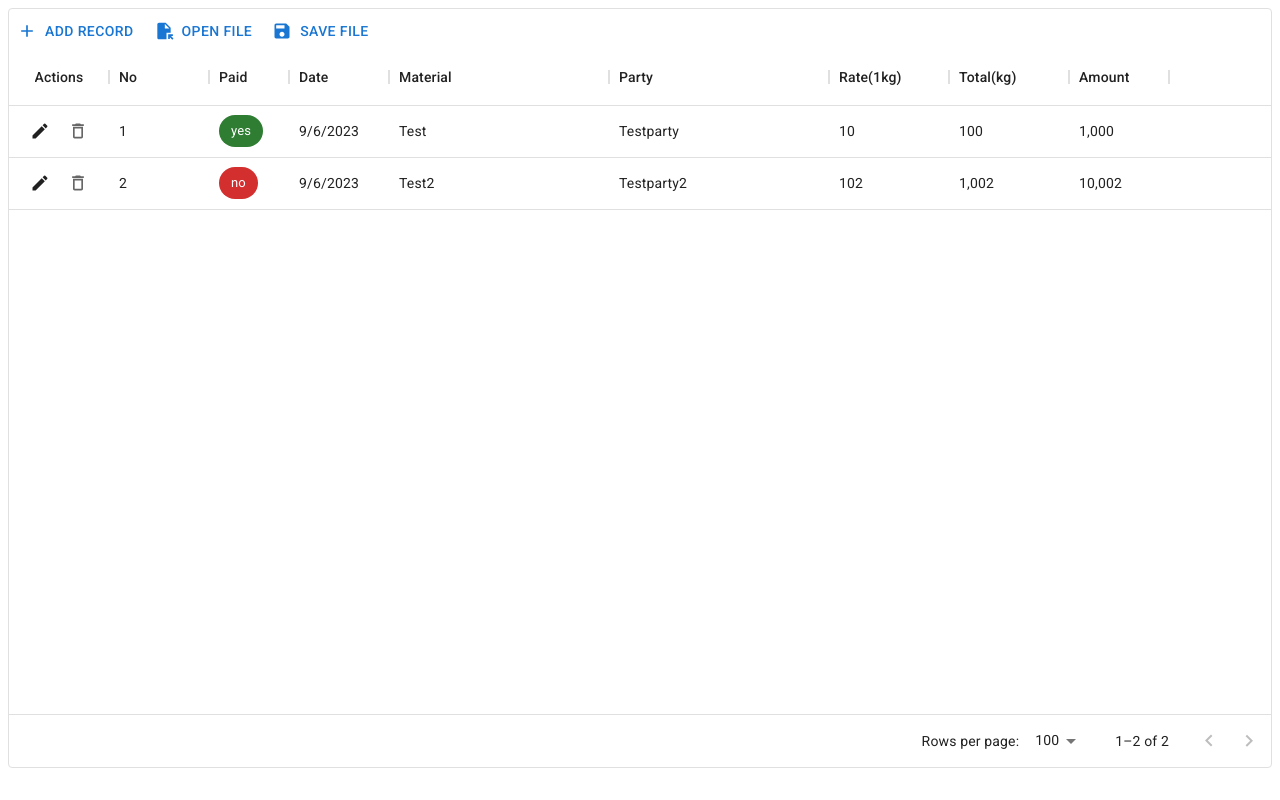
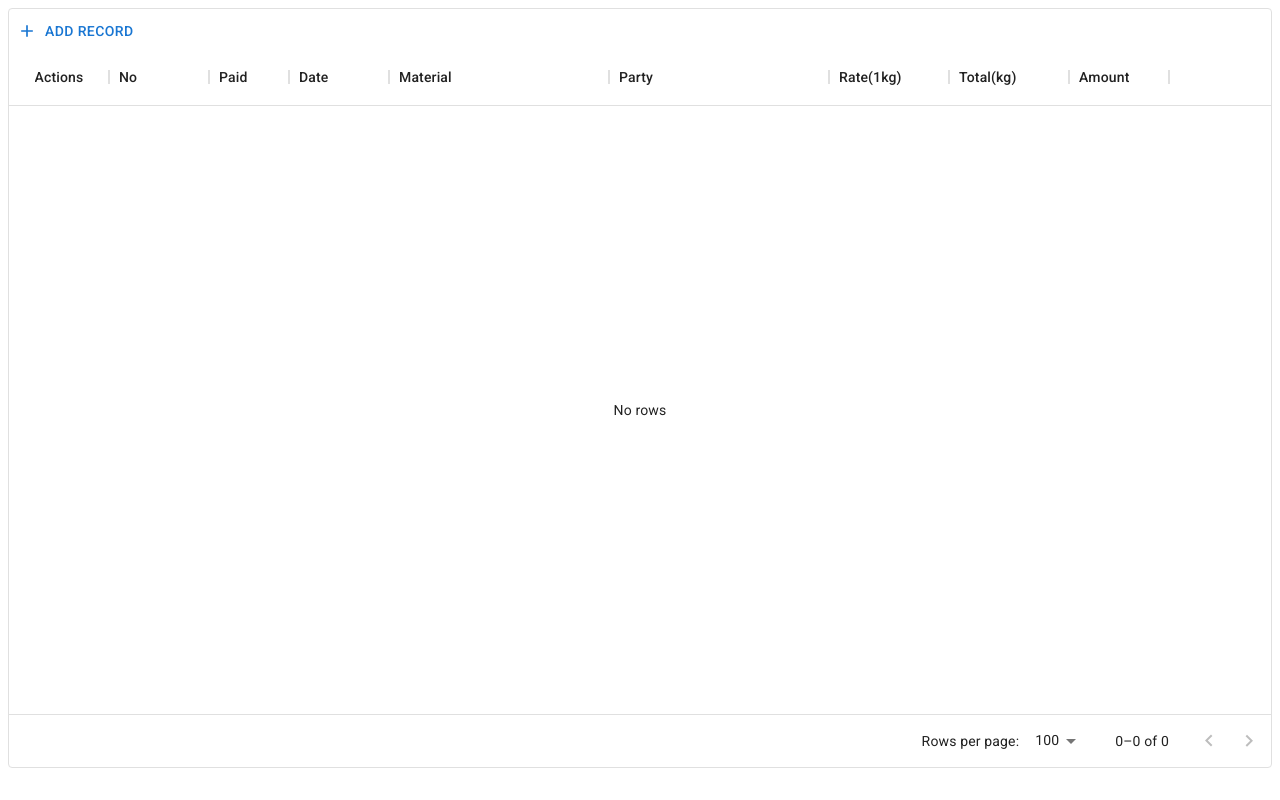
Before and after one commit to PravinKumar95/Poultry_Farm, a React (Vite) app: page / in a window 1280 px wide. Built offline with nearby package versions, Linux system fonts and the light colour scheme.

Commit message:
origin file system

```diff
--- a/src/components/Table.tsx
+++ b/src/components/Table.tsx
@@ -6,7 +6,6 @@ import EditIcon from "@mui/icons-material/Edit";
 import DeleteIcon from "@mui/icons-material/DeleteOutlined";
 import SaveIcon from "@mui/icons-material/Save";
 import CancelIcon from "@mui/icons-material/Close";
-import FileOpenIcon from "@mui/icons-material/FileOpen";
 
 import {
   GridRowsProp,
@@ -22,34 +21,10 @@ import {
   GridRowEditStopReasons,
 } from "@mui/x-data-grid";
 import { Chip } from "@mui/material";
-import { getFileHandle, getNewFileHandle, readFile, writeFile } from "../helpers/fileSystem";
-const initialRows: GridRowsProp = [
-  {
-    id: 1,
-    no: 1,
-    paid: "yes",
-    date: new Date(),
-    material: "Test",
-    party: "Testparty",
-    rate: 10,
-    total: 100,
-    amount: 1000,
-  },
-  {
-    id: 2,
-    no: 2,
-    paid: "no",
-    date: new Date(),
-    material: "Test2",
-    party: "Testparty2",
-    rate: 102,
-    total: 1002,
-    amount: 10002,
-  },
-];
+
+const initialRows: GridRowsProp = [];
 
 interface EditToolbarProps {
-  rows: GridRowsProp;
   setRows: (newRows: (oldRows: GridRowsProp) => GridRowsProp) => void;
   setRowModesModel: (
     newModel: (oldModel: GridRowModesModel) => GridRowModesModel
@@ -57,7 +32,7 @@ interface EditToolbarProps {
 }
 
 function EditToolbar(props: EditToolbarProps) {
-  const { rows, setRows, setRowModesModel } = props;
+  const { setRows, setRowModesModel } = props;
 
   const handleClick = () => {
     setRows((oldRows) => {
@@ -82,25 +57,10 @@ function EditToolbar(props: EditToolbarProps) {
       ];
     });
   };
-  const handleOpenFile = async () => {
-    const handle = await getFileHandle();
-    const file: File = await readFile(handle);
-      setRows(JSON.parse(await file.text()))
-  }
-  const handleSaveData = async () => {
-    const handle = await getNewFileHandle();
-    await writeFile(handle, JSON.stringify(rows));
-  };
   return (
     <GridToolbarContainer>
       <Button color="primary" startIcon={<AddIcon />} onClick={handleClick}>
         Add record
-      </Button>
-      <Button color="primary" startIcon={<FileOpenIcon />} onClick={handleOpenFile}>
-        Open File
-      </Button>
-      <Button color="primary" startIcon={<SaveIcon />} onClick={handleSaveData}>
-        Save File
       </Button>
     </GridToolbarContainer>
   );
@@ -111,7 +71,29 @@ export default function FullFeaturedCrudGrid() {
   const [rowModesModel, setRowModesModel] = React.useState<GridRowModesModel>(
     {}
   );
-
+  const handleOpenFile = async () => {
+    const opfsRoot = await navigator.storage.getDirectory();
+    const fileHandle = await opfsRoot.getFileHandle("poultryFarmData.json", {
+      create: true,
+    });
+    const file = await fileHandle.getFile();
+    const contents = await file.text();
+    if (contents === "") {
+      handleSaveData("[]");
+      setRows([]);
+    } else {
+      setRows(JSON.parse(contents));
+    }
+  };
+  const handleSaveData = async (contents: string) => {
+    const opfsRoot = await navigator.storage.getDirectory();
+    const fileHandle = await opfsRoot.getFileHandle("poultryFarmData.json", {
+      create: true,
+    });
+    const writable = await fileHandle.createWritable();
+    await writable.write(contents);
+    await writable.close();
+  };
   const handleRowEditStop: GridEventListener<"rowEditStop"> = (
     params,
     event
@@ -158,6 +140,7 @@ export default function FullFeaturedCrudGrid() {
           : { ...row, amount: row.rate * row.total }
       )
     );
+
     return updatedRow;
   };
 
@@ -246,7 +229,10 @@ export default function FullFeaturedCrudGrid() {
       width: 100,
       editable: true,
       disableColumnMenu: true,
-      valueGetter: (params) => typeof params.value === "string" ? new Date(params.value) : params.value
+      valueGetter: (params) =>
+        typeof params.value === "string"
+          ? new Date(params.value)
+          : params.value,
     },
     {
       field: "material",
@@ -294,6 +280,13 @@ export default function FullFeaturedCrudGrid() {
     },
   ];
 
+  React.useEffect(() => {
+    handleOpenFile();
+  }, []);
+
+  React.useEffect(() => {
+    handleSaveData(JSON.stringify(rows));
+  }, [rows]);
   return (
     <Box
       sx={{
@@ -319,7 +312,7 @@ export default function FullFeaturedCrudGrid() {
           toolbar: EditToolbar,
         }}
         slotProps={{
-          toolbar: { rows, setRows, setRowModesModel },
+          toolbar: { setRows, setRowModesModel },
         }}
       />
     </Box>
--- a/src/helpers/fileSystem.ts
+++ /dev/null
@@ -1,76 +0,0 @@
-// @ts-nocheck
-
-export function getFileHandle() {
-  if ('showOpenFilePicker' in window) {
-    return window.showOpenFilePicker().then((handles) => handles[0]);
-  }
-}
-
-export function getNewFileHandle() {
-  if ('showSaveFilePicker' in window) {
-    const opts = {
-      types: [{
-        description: 'JSON file',
-        accept: {'application/json': ['.json']},
-      }],
-    };
-    return window.showSaveFilePicker(opts);
-  }
-}
-
-export function readFile(file: any) {
-  if (file.getFile) {
-    return file.getFile();
-  }
-  return _readFileLegacy(file);
-}
-
-function _readFileLegacy(file:any) {
-  return new Promise((resolve) => {
-    const reader = new FileReader();
-    reader.addEventListener('loadend', (e) => {
-      const text = e.srcElement.result;
-      resolve(text);
-    });
-    reader.readAsText(file);
-  });
-}
-
-export async function writeFile(fileHandle:any, contents:any) {
-  // Support for Chrome 82 and earlier.
-  if (fileHandle.createWriter) {
-    // Create a writer (request permission if necessary).
-    const writer = await fileHandle.createWriter();
-    // Write the full length of the contents
-    await writer.write(0, contents);
-    // Close the file and write the contents to disk
-    await writer.close();
-    return;
-  }
-  // For Chrome 83 and later.
-  // Create a FileSystemWritableFileStream to write to.
-  const writable = await fileHandle.createWritable();
-  // Write the contents of the file to the stream.
-  await writable.write(contents);
-  // Close the file and write the contents to disk.
-  await writable.close();
-}
-
-export async function verifyPermission(fileHandle:any, withWrite:any) {
-  const opts = {};
-  if (withWrite) {
-    opts.writable = true;
-    // For Chrome 86 and later...
-    opts.mode = 'readwrite';
-  }
-  // Check if we already have permission, if so, return true.
-  if (await fileHandle.queryPermission(opts) === 'granted') {
-    return true;
-  }
-  // Request permission to the file, if the user grants permission, return true.
-  if (await fileHandle.requestPermission(opts) === 'granted') {
-    return true;
-  }
-  // The user did nt grant permission, return false.
-  return false;
-}
```
